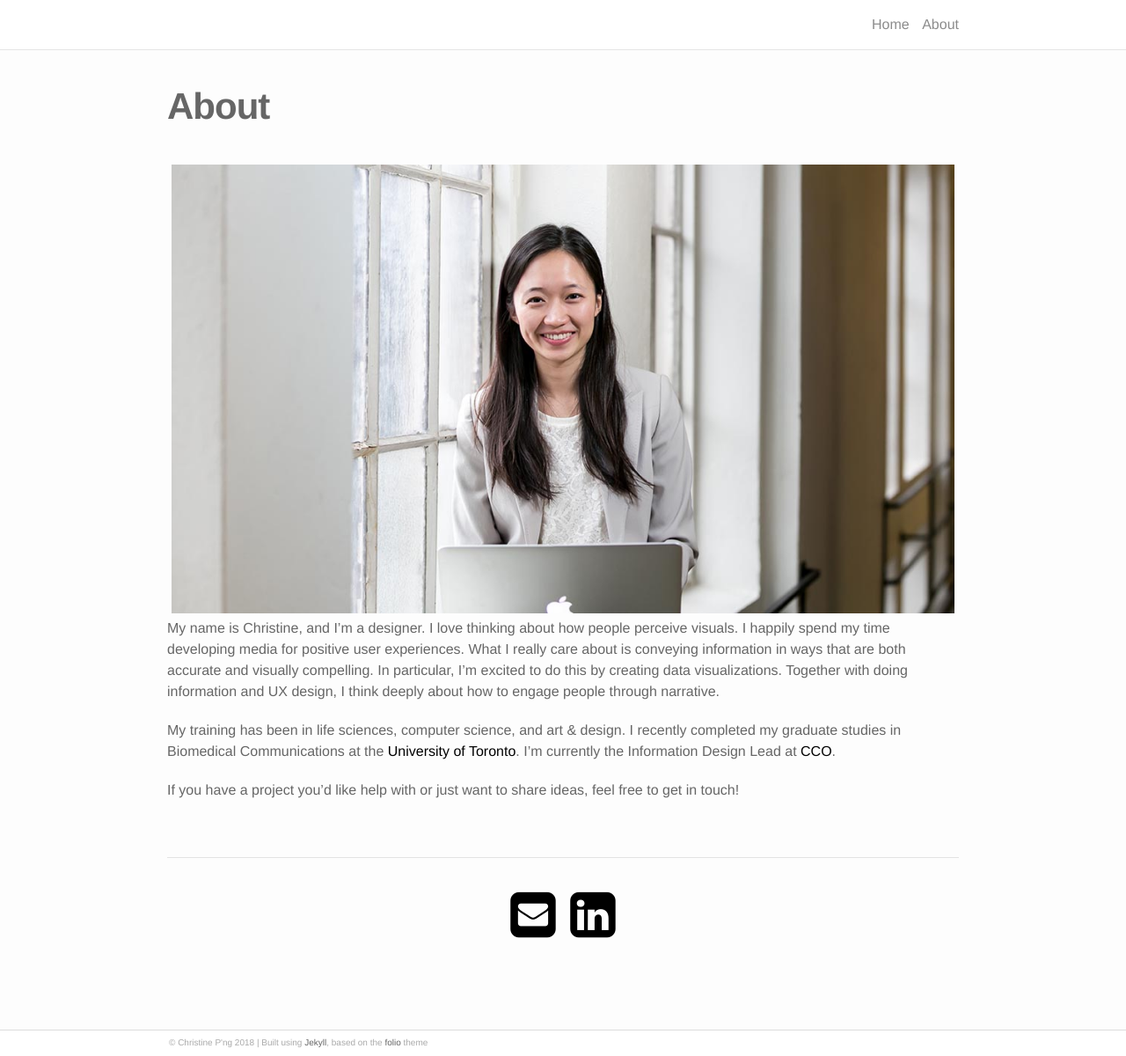
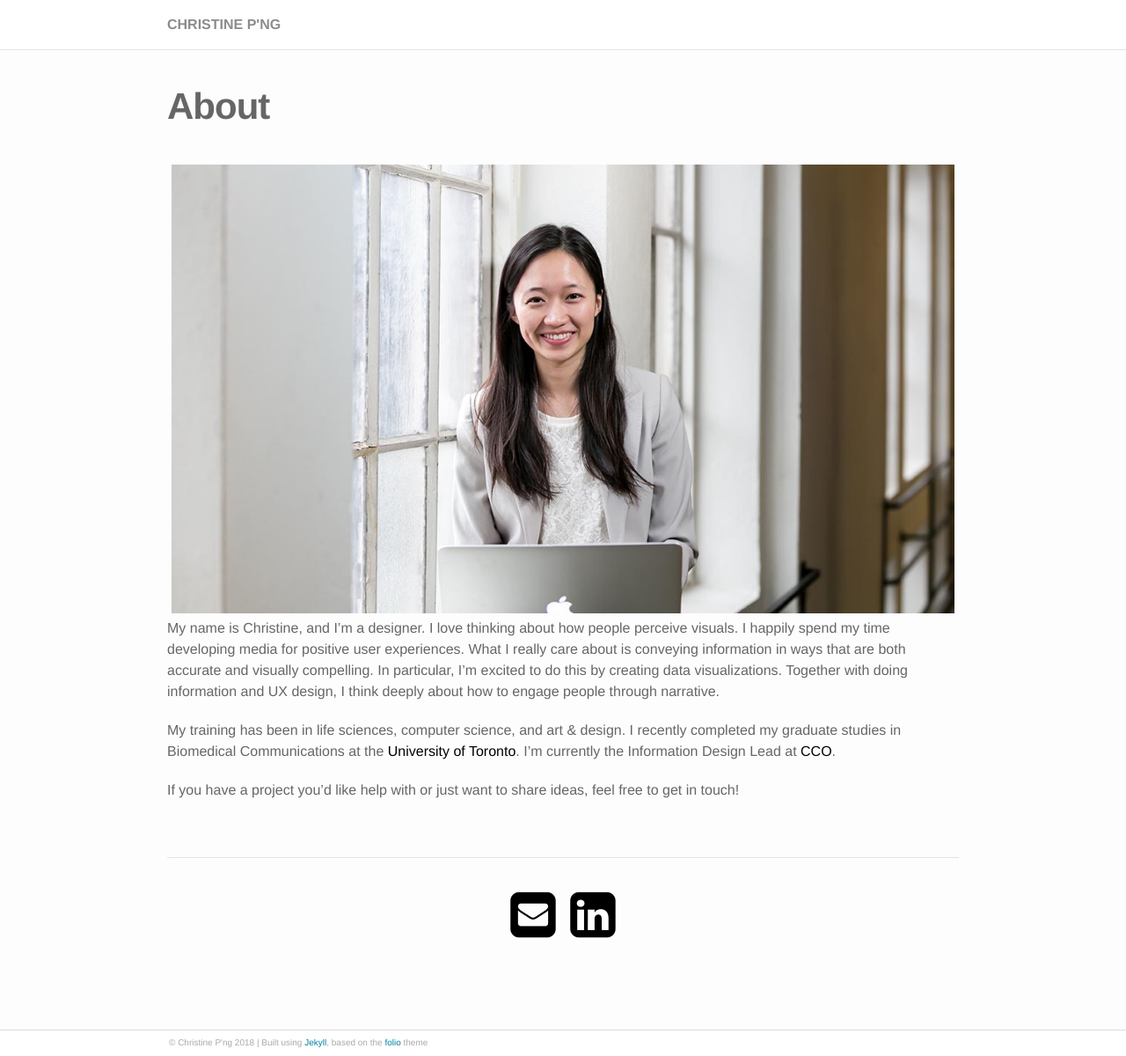
Before and after one commit to chspng/christinepng.ca, a Jekyll site: the page built from about.md, in a window 1280 px wide and 1200 px high. Shown: the whole window at 88% size. Built offline with Jekyll 4.4.1, drawn with Linux system fonts in a browser that asks for light colours; nearby versions of some CDN libraries.

Commit message:
- shifting "about" text to main page - removing 'about' page for now - changing 'home' button to be left-aligned and read 'Christine P'ng' instead of 'home'

```diff
--- a/_includes/header.html
+++ b/_includes/header.html
@@ -6,13 +6,17 @@
 
       <div class="trigger">
         <!-- {{ site.title }} instead of blog -->
-        <a class="page-link" href="{{ site.baseurl }}/">Home</a>
+        <a class="logo-link page-link" href="{{ site.baseurl }}/">CHRISTINE P'NG</a>
 
+
+        <!-- COMMENTING OUT THIS SECTION WHICH ADDS THE 'ABOUT' PAGE AND ANY OTHER PAGES THAT EXIST -->
+        <!--
         {% for page in site.pages %}
           {% if page.title %}
           <a class="page-link" href="{{ page.url | prepend: site.baseurl }}">{{ page.title }}</a>
           {% endif %}
         {% endfor %}
+        -->
 
       </div>
     </nav>
--- a/_sass/_base.scss
+++ b/_sass/_base.scss
@@ -38,6 +38,7 @@ $black: #000;
 $grey-color-dark: #333;   /* footer */
 $grey-color-light: #ddd;  /* navigation bar border */
 $text-color:     #666;
+$link-color:     #0380a3;
 
 /* Set theme color *************************/
 $theme-color:   $black;
@@ -125,18 +126,35 @@ h1, h2, h3, h4, h5, h6 {
  * Links
  */
 a {
-    color: $text-color;
+    color: $link-color;
     text-decoration: none;
+
     /*
     &:visited {
         color: darken($brand-color, 15%);
     }
     */
+
     &:hover {
+        /*
         color: $theme-color;
+        */
+        text-decoration: underline;
+    }
+}
+
+.logo-link{
+    font-weight: bold;
+    color: #666;
+    text-decoration: none;
+
+    &:hover {
+        color: #222;
         text-decoration: none;
     }
 }
+
+
 
 article a {
     color: $theme-color;
--- a/_sass/_layout.scss
+++ b/_sass/_layout.scss
@@ -25,7 +25,7 @@ color: $theme-color;
     }
 }
 .site-nav {
-float: right;
+float: left;
 line-height: $nav-height;
 .page-link{
 line-height: $base-line-height;
```
Also changed, not shown: index.html (+13 -3 lines).
